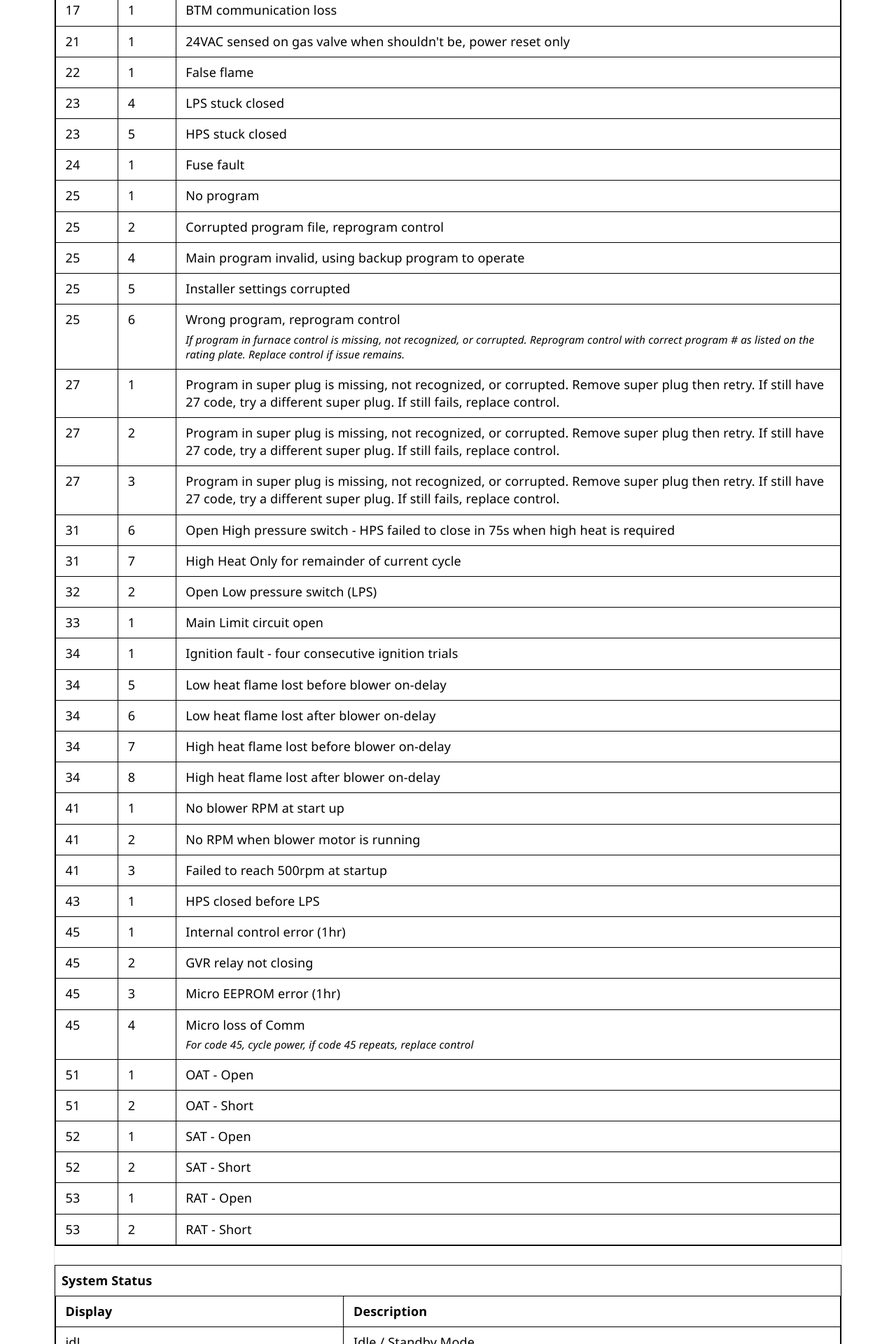
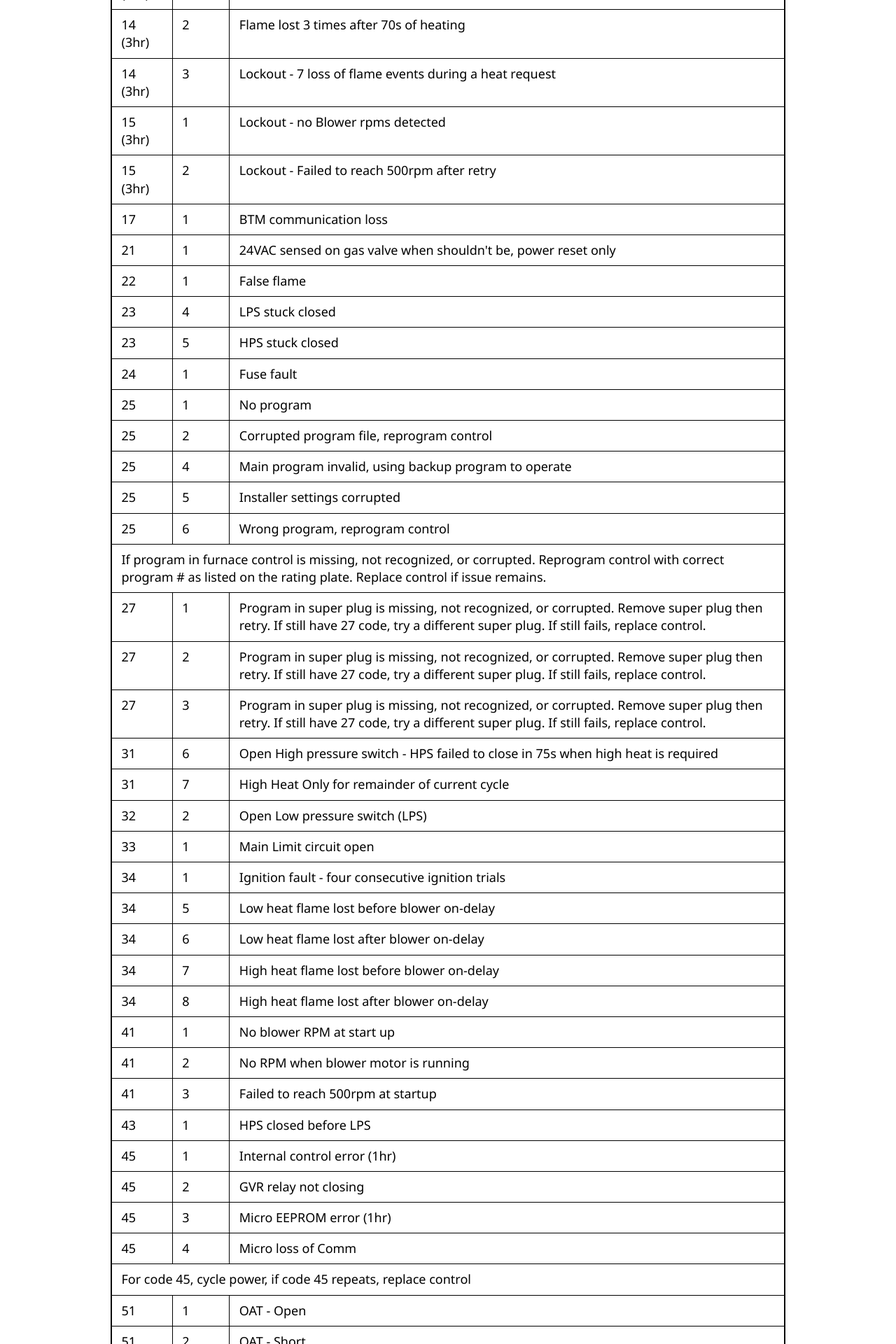
Before and after one commit to corbinc1998/CarrierAssessment, a React (Vite) app: page / in a window 1280 px wide. Shown: the part 760-2680 px from the top of the page at 70% size. Built offline with nearby package versions, Linux system fonts and the light colour scheme.

Commit message:
update styling

```diff
--- a/src/App.css
+++ b/src/App.css
@@ -182,3 +182,13 @@
     border-right-color: var(--border);
   }
 }
+
+.component-test {
+  border: 1px solid #000;
+  padding: 1rem;
+  margin-bottom: 1.5em;
+}
+.component-test h2 { margin-top: 0; }
+.component-test p { margin-bottom: 1rem; }
+.component-test ol { padding-left: 1.5rem; }
+.component-test li { margin-bottom: 0.5rem; }
--- a/src/App.jsx
+++ b/src/App.jsx
@@ -9,6 +9,14 @@ function App() {
 
   return (
     <>
+<section className="label-header">
+  <img src="/qr-code.png" alt="QR code linking to the troubleshooting guide in the installation manual" width="120" height="120" />
+  <p>Scan QR code or reference troubleshooting guide in installation manual.
+The major status code is displayed in the first 2 digits of the display.
+The minor status code is displayed in the third digit.
+The major status code is also displayed on the LED indicator through the door with the first digit being the number of short flashes
+and the second digit being the number of long flashes.</p>
+</section>
   <DataTable
 caption="Status Code Table"
 columns={statusColumns}
@@ -20,12 +28,20 @@ caption="System Status"
 columns={displayColumns} rows={systemStatus}
 getRowKey={(row) => row.display} />
 
+
+<section className="menu-nav-intro">
+   <p>Scroll through main menu by pressing the MENU/SELECT button.
+        Press NEXT/OPTION button to view current setting (will flash on display) and to scroll through setting options.
+        Press MENU/SELECT button to save new setting and return to main menu.
+        The display will flash to confirm setting selection before returning to the main menu.</p>
+</section>
+
 <DataTable
 caption="Main Menu"
 columns={displayColumns}
 rows={mainMenu} getRowKey={(row) => row.display} />
 
-<section>
+<section className="component-test">
       <h2>Component Test</h2>
       <p>{componentTest.preconditions}</p>
       <ol>
@@ -37,6 +53,11 @@ rows={mainMenu} getRowKey={(row) => row.display} />
       </ol>
     </section>
 
+    <footer className="service-label">
+        <p>All copyrighted materials used herein are the property of their respective owners.</p>
+        <p>SERVICE LABEL · 349422-201 REV.B</p>
+      </footer>
+
     </>
   )
 }
--- a/src/components/DataTable.css
+++ b/src/components/DataTable.css
@@ -46,6 +46,11 @@ th {
   font-style: italic;
 }
 
+.note-row td {
+  border-top: none;
+  font-style: italic;
+}
+
 
 ol {
   line-height: 1.6;
--- a/src/components/DataTable.jsx
+++ b/src/components/DataTable.jsx
@@ -1,4 +1,4 @@
-import { useId } from "react"
+import { Fragment, useId } from "react"
 import "./DataTable.css";
 // columns:
 // const columns = [
@@ -22,14 +22,21 @@ function DataTable ({caption, columns, rows, getRowKey}){
                     </tr>
                 </thead>
                 <tbody>
-                    {rows.map((row) => (
-                        <tr key={getRowKey(row)}>
-                            {columns.map((col) =>(
+                {rows.map((row) => (
+                    <Fragment key={getRowKey(row)}>
+                        <tr>
+                            {columns.map((col) => (
                                 <td key={col.field}>
                                     {col.render ? col.render(row) : row[col.field]}
-                                </td>
-                            ))}
+                                 </td>
+                             ))}
                         </tr>
+                {row.note && (
+                     <tr>
+                         <td colSpan={columns.length} className="note-row">{row.note}</td>
+                    </tr>
+                         )}
+                    </Fragment>
                     ))}
                 </tbody>
             </table>
--- a/src/data/statusCodes.jsx
+++ b/src/data/statusCodes.jsx
@@ -9,15 +9,7 @@
 export const statusColumns = [
     { label: "Major", field: "major" },
     { label: "Minor", field: "minor" },
-    {
-      label: "Description",
-      field: "description",
-      render: (row) => (
-        <>
-          {row.description}
-          {row.note && <div className="note">{row.note}</div>}
-        </>
-      ),
+    { label: "Description", field: "description",
     },
   ];
 
--- a/src/index.css
+++ b/src/index.css
@@ -1,53 +1,14 @@
 :root {
-  --text: #6b6375;
-  --text-h: #08060d;
-  --bg: #fff;
-  --border: #e5e4e7;
-  --code-bg: #f4f3ec;
-  --accent: #aa3bff;
-  --accent-bg: rgba(170, 59, 255, 0.1);
-  --accent-border: rgba(170, 59, 255, 0.5);
-  --social-bg: rgba(244, 243, 236, 0.5);
-  --shadow:
-    rgba(0, 0, 0, 0.1) 0 10px 15px -3px, rgba(0, 0, 0, 0.05) 0 4px 6px -2px;
-
-  --sans: system-ui, 'Segoe UI', Roboto, sans-serif;
-  --heading: system-ui, 'Segoe UI', Roboto, sans-serif;
-  --mono: ui-monospace, Consolas, monospace;
-
-  font: 18px/145% var(--sans);
-  letter-spacing: 0.18px;
-  color-scheme: light dark;
-  color: var(--text);
-  background: var(--bg);
-  font-synthesis: none;
-  text-rendering: optimizeLegibility;
-  -webkit-font-smoothing: antialiased;
-  -moz-osx-font-smoothing: grayscale;
-
-  @media (max-width: 1024px) {
-    font-size: 16px;
-  }
+  color-scheme: light;
+  font-family: system-ui, "Segoe UI", Roboto, sans-serif;
+  font-size: 18px;
+  line-height: 1.45;
+  color: #000;
+  background: #fff;
 }
 
-@media (prefers-color-scheme: dark) {
-  :root {
-    --text: #9ca3af;
-    --text-h: #f3f4f6;
-    --bg: #16171d;
-    --border: #2e303a;
-    --code-bg: #1f2028;
-    --accent: #c084fc;
-    --accent-bg: rgba(192, 132, 252, 0.15);
-    --accent-border: rgba(192, 132, 252, 0.5);
-    --social-bg: rgba(47, 48, 58, 0.5);
-    --shadow:
-      rgba(0, 0, 0, 0.4) 0 10px 15px -3px, rgba(0, 0, 0, 0.25) 0 4px 6px -2px;
-  }
-
-  #social .button-icon {
-    filter: invert(1) brightness(2);
-  }
+@media (max-width: 1024px) {
+  :root { font-size: 16px; }
 }
 
 body {
@@ -55,57 +16,13 @@ body {
 }
 
 #root {
-  width: 1126px;
-  max-width: 100%;
+  max-width: 1000px;
   margin: 0 auto;
-  text-align: center;
-  border-inline: 1px solid var(--border);
-  min-height: 100svh;
-  display: flex;
-  flex-direction: column;
+  padding: 1rem;
   box-sizing: border-box;
 }
 
-h1,
-h2 {
-  font-family: var(--heading);
-  font-weight: 500;
-  color: var(--text-h);
+h1, h2 {
+  color: #000;
+  font-weight: 600;
 }
-
-h1 {
-  font-size: 56px;
-  letter-spacing: -1.68px;
-  margin: 32px 0;
-  @media (max-width: 1024px) {
-    font-size: 36px;
-    margin: 20px 0;
-  }
-}
-h2 {
-  font-size: 24px;
-  line-height: 118%;
-  letter-spacing: -0.24px;
-  margin: 0 0 8px;
-  @media (max-width: 1024px) {
-    font-size: 20px;
-  }
-}
-p {
-  margin: 0;
-}
-
-code,
-.counter {
-  font-family: var(--mono);
-  display: inline-flex;
-  border-radius: 4px;
-  color: var(--text-h);
-}
-
-code {
-  font-size: 15px;
-  line-height: 135%;
-  padding: 4px 8px;
-  background: var(--code-bg);
-}
```
Also changed, not shown: 1 other file (tests, documents, lock files or other folders).
